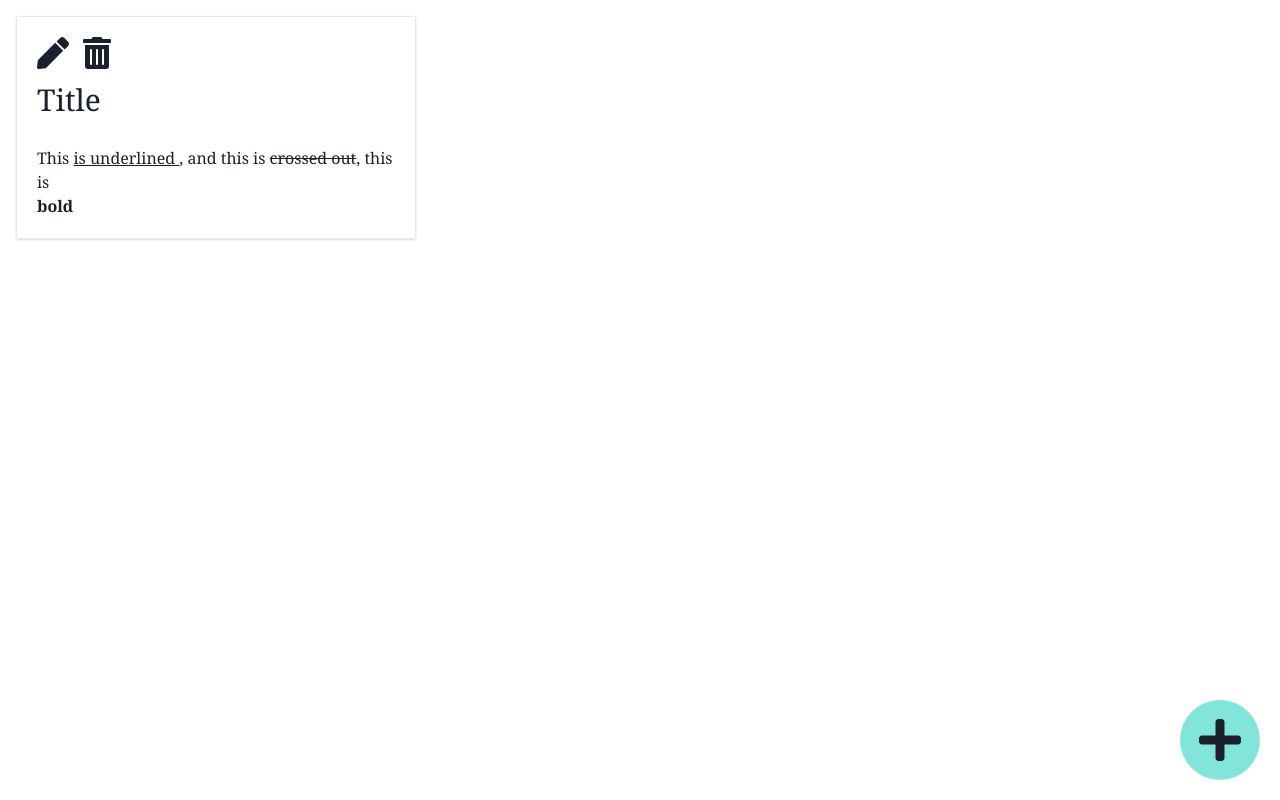
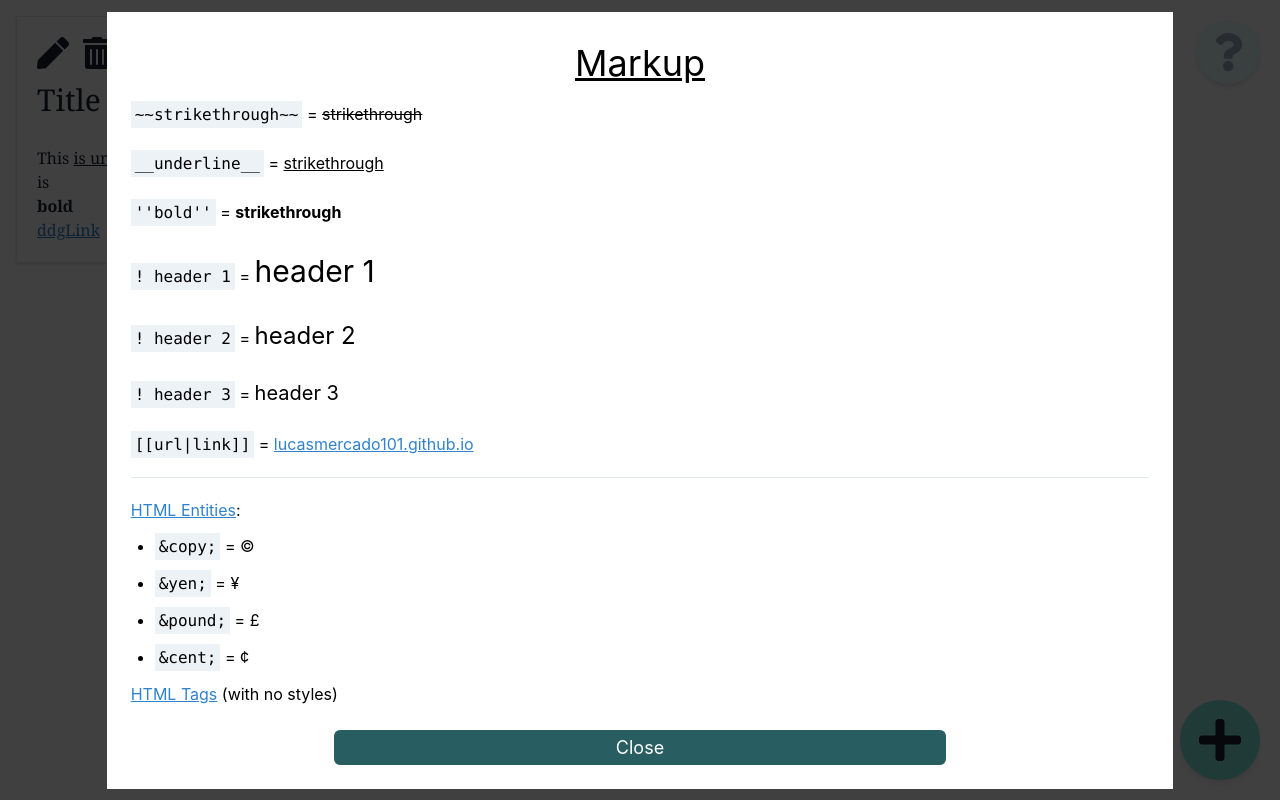
Before and after one commit to Lucasmercado101/markdown-notes-app, a React (Create React App) app: page / in a window 1280 px wide. Built offline with nearby package versions, Linux system fonts and the light colour scheme.

Commit message:
added help button and modal

```diff
--- a/package.json
+++ b/package.json
@@ -10,11 +10,13 @@
     "@types/node": "^12.12.62",
     "@types/react": "^16.9.49",
     "@types/react-dom": "^16.9.8",
+    "@types/react-modal": "^3.10.6",
     "@types/react-transition-group": "^4.4.0",
     "node-sass": "^4.14.1",
     "react": "^16.13.1",
     "react-dom": "^16.13.1",
     "react-icons": "^3.11.0",
+    "react-modal": "^3.11.2",
     "react-scripts": "3.4.3",
     "react-transition-group": "^4.4.1",
     "typescript": "^3.7.5"
--- a/src/App.tsx
+++ b/src/App.tsx
@@ -3,6 +3,7 @@ import Note from "./components/Note";
 import { note } from "./components/types";
 import { FaPlus } from "react-icons/fa";
 import "./assets/main.css";
+import HelpButton from "./components/HelpButton";
 
 type action = {
   type: number;
@@ -50,7 +51,7 @@ function App() {
   const [notes, dispatch] = useReducer(reducer, [
     {
       text:
-        "! Title\nThis __is  underlined     __, and this is ~~crossed out~~, this is\n ''bold''",
+        "! Title\nThis __is  underline__, and this is ~~crossed out~~, this is\n ''bold''\n[[ddgLink|https://duckduckgo.com/]]",
       id: 1,
     },
   ]);
@@ -75,10 +76,11 @@ function App() {
       <button
         onClick={() => dispatch({ type: actionTypes.ADD_NOTE })}
         style={{ right: "20px", bottom: "20px" }}
-        className="fixed rounded-full bg-teal-300 h-16 w-16 md:h-20 md:w-20 grid place-items-center"
+        className="shadow-md fixed rounded-full bg-teal-300 h-16 w-16 md:h-20 md:w-20 grid place-items-center"
       >
         <FaPlus className="w-3/5  h-auto text-gray-900 outline-none" />
       </button>
+      <HelpButton />
     </div>
   );
 }
--- /dev/null
+++ b/src/components/HelpButton.tsx
@@ -0,0 +1,110 @@
+import React, { useState } from "react";
+import { FaQuestion as QuestionIcon } from "react-icons/fa";
+import MyModal from "./MyModal";
+
+const HelpButton: React.FC = () => {
+  const [isModalOpen, setIsModalOpen] = useState(true);
+  return (
+    <>
+      <button
+        style={{ right: "20px", top: "20px" }}
+        className="shadow-md absolute rounded-full bg-teal-100 h-12 w-12 md:h-16 md:w-16 grid place-items-center"
+        onClick={() => setIsModalOpen(true)}
+      >
+        <QuestionIcon className="w-3/5 h-auto text-gray-500 outline-none" />
+      </button>
+      <MyModal
+        onRequestClose={() => setIsModalOpen(false)}
+        isOpen={isModalOpen}
+      >
+        <div className="wrapper w-full h-full grid place-items-center">
+          <div className="bg-white w-full md:w-10/12 mx-auto md:p-6 p-4">
+            <h2 className="text-center text-4xl mb-3 underline">Markup</h2>
+            <div>
+              <code className="bg-gray-200 p-1">~~strikethrough~~</code> ={" "}
+              <span className="line-through">strikethrough</span>
+            </div>
+            <br />
+            <div>
+              <code className="bg-gray-200 p-1">__underline__</code> ={" "}
+              <span className="underline">strikethrough</span>
+            </div>
+            <br />
+            <div>
+              <code className="bg-gray-200 p-1">''bold''</code> ={" "}
+              <span className="font-bold">strikethrough</span>
+            </div>
+            <br />
+            <div>
+              <code className="bg-gray-200 p-1">! header 1</code> ={" "}
+              <h1 className="inline-block text-3xl">header 1</h1>
+            </div>
+            <br />
+            <div>
+              <code className="bg-gray-200 p-1">! header 2</code> ={" "}
+              <h1 className="inline-block text-2xl">header 2</h1>
+            </div>
+            <br />
+            <div>
+              <code className="bg-gray-200 p-1">! header 3</code> ={" "}
+              <h1 className="inline-block text-xl">header 3</h1>
+            </div>
+            <br />
+            <div>
+              <code className="bg-gray-200 p-1">[[url|link]]</code> ={" "}
+              <a
+                className="text-blue-600 hover:text-blue-800 underline"
+                href="https://lucasmercado101.github.io"
+                rel="noopener noreferrer"
+                target="_blank"
+              >
+                lucasmercado101.github.io
+              </a>
+            </div>
+            <hr className="my-5" />
+            <a
+              className="text-blue-600 hover:text-blue-800 underline"
+              href="https://www.w3schools.com/html/html_entities.asp"
+              rel="noopener noreferrer"
+              target="_blank"
+            >
+              HTML Entities
+            </a>
+            :
+            <ul className="ml-6 list-disc">
+              <li className="my-3">
+                <code className="bg-gray-200 p-1">&amp;copy;</code> = &copy;
+              </li>
+              <li className="my-3">
+                <code className="bg-gray-200 p-1">&amp;yen;</code> = &yen;
+              </li>
+              <li className="my-3">
+                <code className="bg-gray-200 p-1">&amp;pound;</code> = &pound;
+              </li>
+              <li className="my-3">
+                <code className="bg-gray-200 p-1">&amp;cent;</code> = &cent;
+              </li>
+            </ul>
+            <a
+              className="text-blue-600 hover:text-blue-800 underline"
+              href="https://www.w3schools.com/TAGs/"
+              rel="noopener noreferrer"
+              target="_blank"
+            >
+              HTML Tags
+            </a>{" "}
+            (with no styles)
+            <button
+              className="ml-auto mr-auto block bg-teal-800 hover:bg-teal-600 w-3/5 py-1 mt-6 text-lg rounded-md text-white"
+              onClick={() => setIsModalOpen(false)}
+            >
+              Close
+            </button>
+          </div>
+        </div>
+      </MyModal>
+    </>
+  );
+};
+
+export default HelpButton;
--- /dev/null
+++ b/src/components/MyModal.tsx
@@ -0,0 +1,29 @@
+import React from "react";
+import Modal from "react-modal";
+
+Modal.setAppElement("body");
+
+const modalStyle: Modal.Styles = {
+  overlay: {
+    zIndex: 1000,
+    background: "rgba(0, 0, 0, 0.75)",
+  },
+  content: {
+    background: "none",
+    padding: "0",
+    width: "100%",
+    height: "100%",
+    inset: "auto",
+    border: "none",
+  },
+};
+
+const MyModal: React.FC<ReactModal.Props> = (props) => {
+  return (
+    <Modal style={modalStyle} {...props}>
+      {props.children}
+    </Modal>
+  );
+};
+
+export default MyModal;
--- a/src/components/Note.tsx
+++ b/src/components/Note.tsx
@@ -54,8 +54,16 @@ const markedDownContent = (content: string) => {
     /''.+''/g,
     (x) => `<span class="font-bold">${x.trim().substr(2, x.length - 4)}</span>`
   );
+  content = content.replace(/\[\[.+\|.+\]\]/g, (x) => {
+    let [hypertext, url] = x.split("|");
+
+    hypertext = hypertext.substr(2, hypertext.length);
+    url = url.substr(0, url.length - 2);
+    return `<a rel="noopener noreferrer" class="text-blue-600 hover:text-blue-800 underline" href="${url}" target="_blank">${hypertext.trim()}</a>`;
+  });
 
   content = content.replace(/<script>.*(<\/script>)?/g, (x) => "");
+  content = content.replace(/<style>.*(<\/style>)?/g, (x) => "");
 
   content = content.replace(/\r\n|\r|\n/g, "<br>");
 
```
Also changed, not shown: 1 other file (tests, documents, lock files or other folders).
